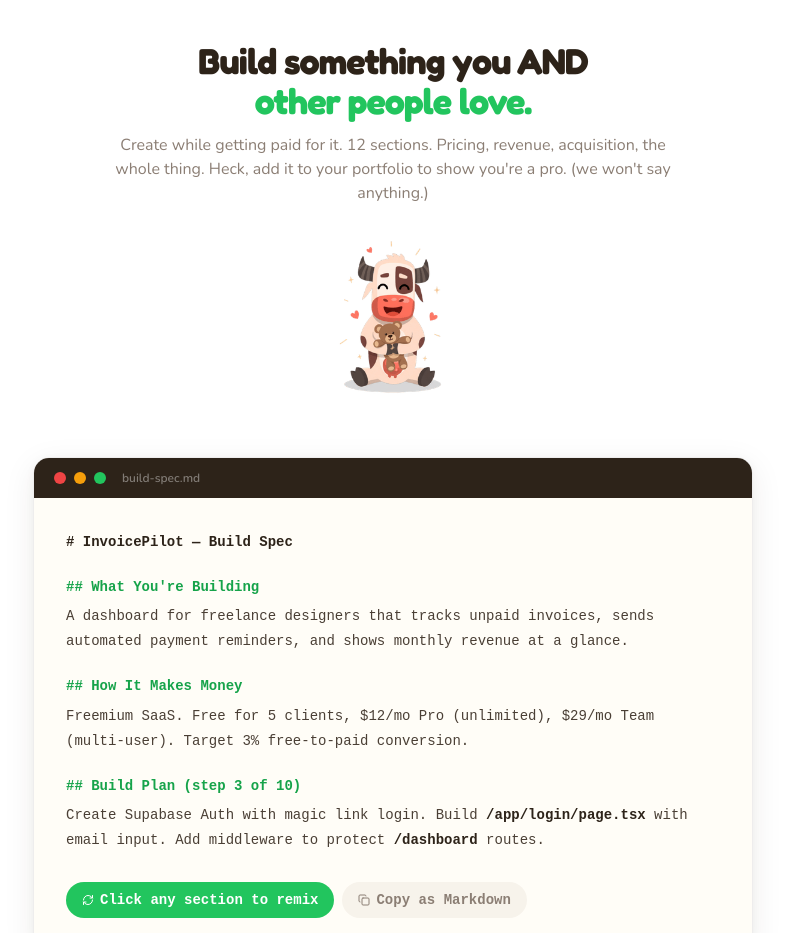
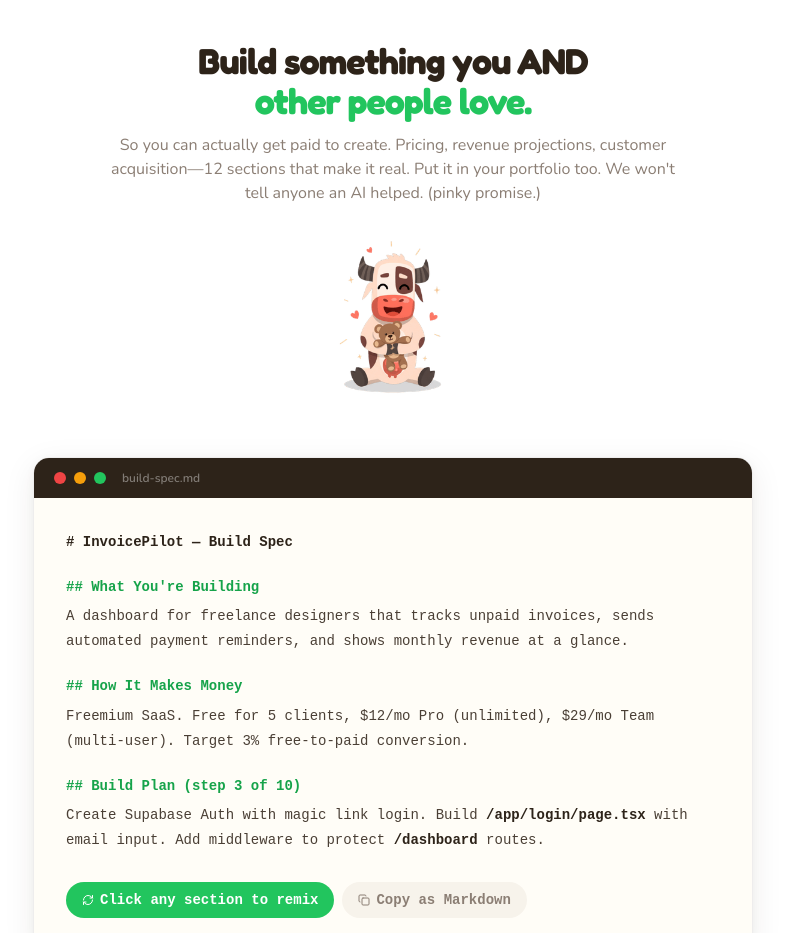
Before and after one commit to lordshua1337/cash-cow, a Next.js app: page / in a window 1280 px wide. Shown: the part 4220-5153 px from the top of the page, without its empty margins (247-1032 px from the left). Built offline with nearby package versions, Linux system fonts and the light colour scheme.

Commit message:
fix: rewrite spec preview subtext copy

```diff
--- a/src/app/page.tsx
+++ b/src/app/page.tsx
@@ -647,8 +647,9 @@
               <span style={{ color: 'var(--cash)' }}>other people love.</span>
             </h2>
             <p className="text-base max-w-xl mx-auto" style={{ color: 'var(--brown-muted)' }}>
-              Create while getting paid for it. 12 sections. Pricing, revenue, acquisition, the whole thing.
-              Heck, add it to your portfolio to show you&apos;re a pro. (we won&apos;t say anything.)
+              So you can actually get paid to create.
+              Pricing, revenue projections, customer acquisition&mdash;12 sections that make it real.
+              Put it in your portfolio too. We won&apos;t tell anyone an AI helped. (pinky promise.)
             </p>
             <Image
               src="/step-4.png"
```
